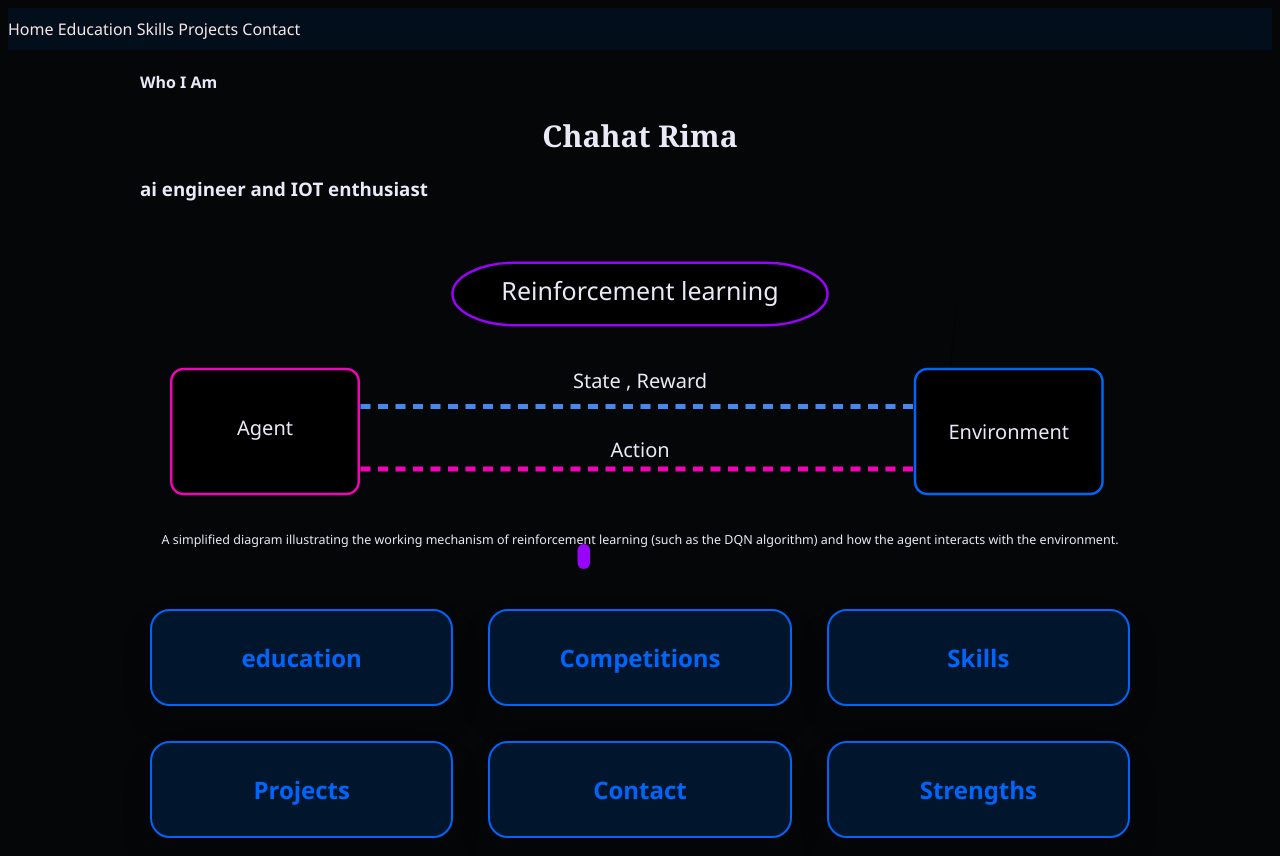
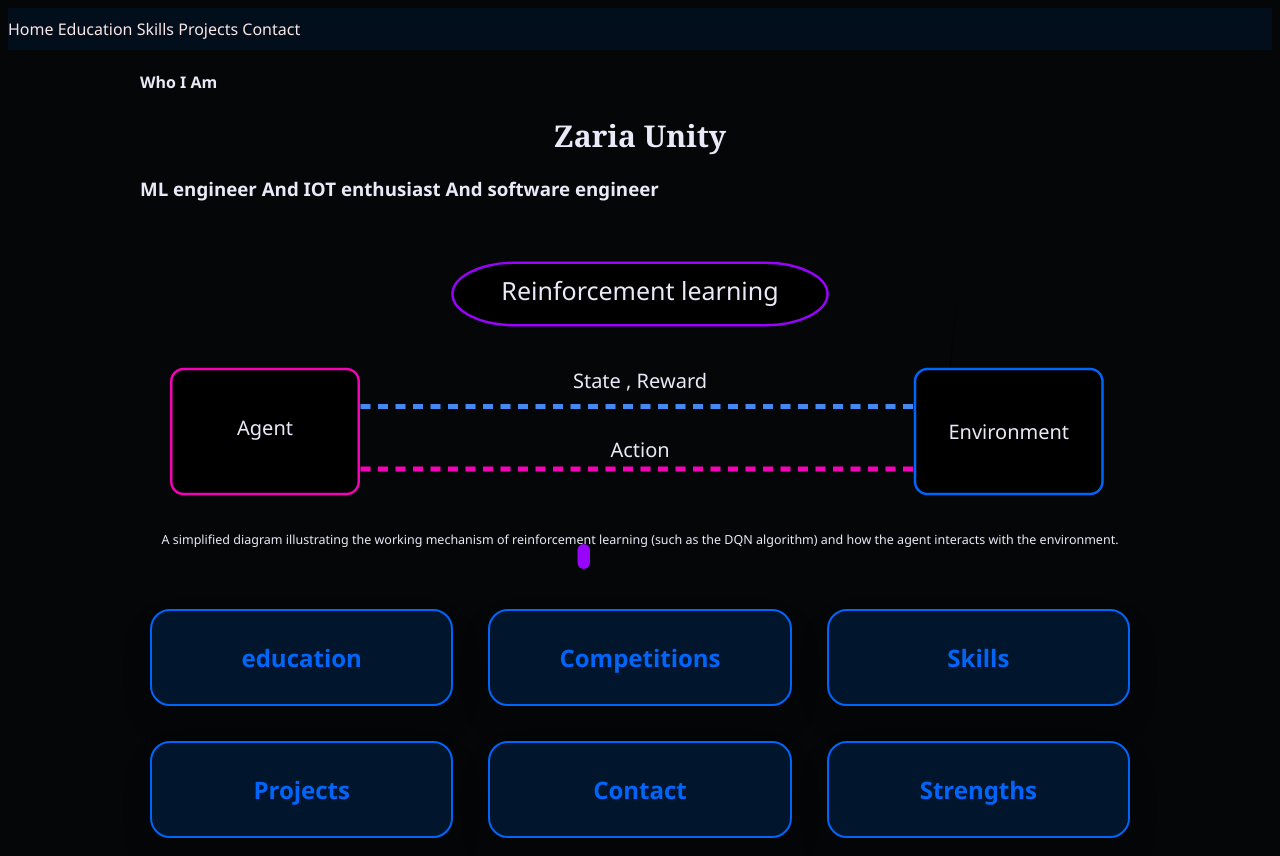
Before and after one commit to zaria-hub/zaria-hub.github.io, a plain HTML site: page index.html in a window 1280 px wide. Drawn offline with Linux system fonts and the light colour scheme.

Commit message:
Modify personal details in index.html
Updated the personal information and title in the index.html file.

```diff
--- a/index.html
+++ b/index.html
@@ -22,8 +22,8 @@
         </nav>
         <div class="wrap">
             <h4> Who I Am</h4>
-            <h1 class="name"> Chahat Rima </h1>
-            <h3>ai engineer and IOT enthusiast</h3>
+            <h1 class="name"> Zaria Unity </h1>
+            <h3>ML engineer And IOT enthusiast And software engineer </h3>
             <svg width=100% viewBox="0 0 800 300" class="box">
             <line x1="160" y1="200" x2="650" y2="200" stroke="var(--amber1-b)" stroke-width="4" class="loop-path" />
             <polygon points="640,195 640,205 655,50" fill ="black"/>
```
